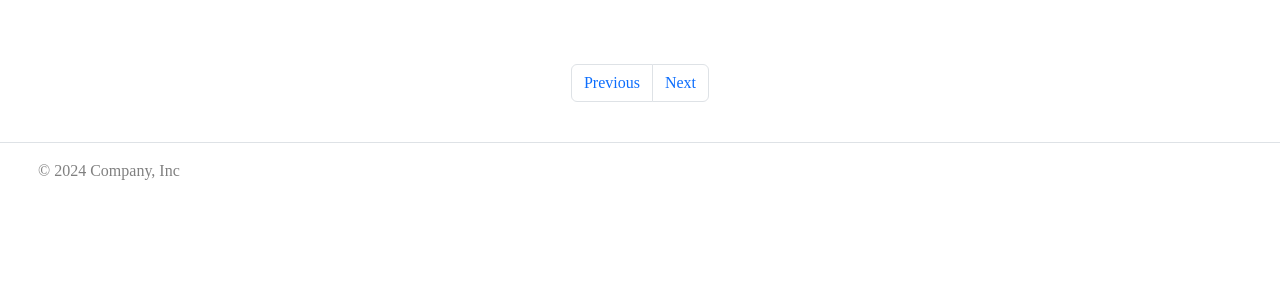
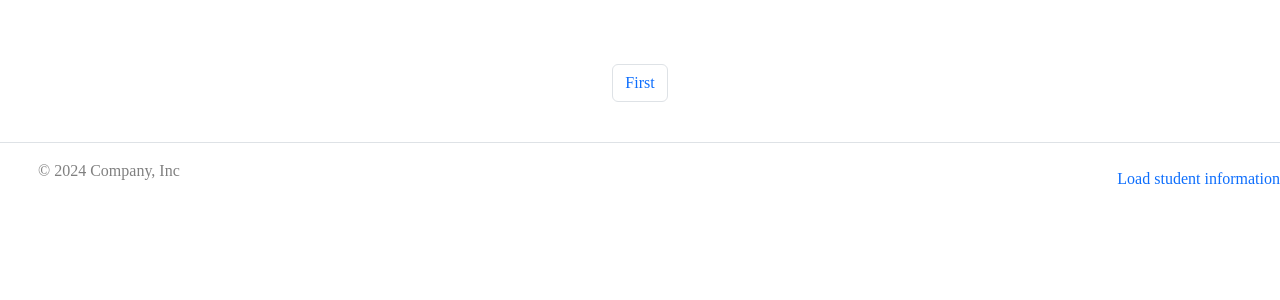
Before and after one commit to samuelsmiesko/symfony_blog, a Symfony app: template templates/blog/index.html.twig in a window 1280 px wide. Shown: the part 147-447 px from the top of the page. Run offline with Twig, Linux system fonts and the light colour scheme; the template is opened without the code that fills it, so the values that code supplies are empty; some libraries are stand-ins or nearby versions; some web fonts are replaced.

Commit message:
ajax start

```diff
--- a/templates/base.html.twig
+++ b/templates/base.html.twig
@@ -19,11 +19,11 @@
     </head>
     <body class="paginationTag bg-white">
 
-    <div class="spinner-wrapper d-flex justify-content-center align-items-center">
+    {# <div class="spinner-wrapper d-flex justify-content-center align-items-center">
         <div class="spinner-border" role="status">
             <span class="visually-hidden">Loading...</span>
         </div>
-    </div>
+    </div> #}
 
     <header class="p-3 ">
         <div class="container p-3">
@@ -104,12 +104,19 @@
         <li class="ms-3"><a class="text-body-secondary" href="#"><svg class="bi" width="24" height="24"><use xlink:href="#facebook"></use></svg></a></li>
         </ul>
 
+        <a id = "loadstudent" href = "#">Load student information</a>
+
+
+        <table class = "table">
+            <tbody id = "student"></tbody>
+        </table>
+
 
     </footer>
 
         <script src="https://cdn.jsdelivr.net/npm/bootstrap@5.3.3/dist/js/bootstrap.bundle.min.js" integrity="sha384-YvpcrYf0tY3lHB60NNkmXc5s9fDVZLESaAA55NDzOxhy9GkcIdslK1eN7N6jIeHz" crossorigin="anonymous"></script>
         <script src="/js/file.js"></script>
-
+        <script    src = "https://code.jquery.com/jquery-2.2.4.min.js"></script>
         <script>
             {# function mySearch() {
                 let x = document.getElementById("fname").value;
@@ -121,17 +128,42 @@
 
             window.addEventListener('load', ()=>{
 
-                //spinnerEl.style.opacity = '0';
-
                 setTimeout(()=>{
 
                     spinnerEl.classList.add('d-none');
                 },0)
             })
 
+            $(document).ready(function(){
+                $("#loadstudent").on("click", function(event){
+                    $.ajax({
+                    url:        '/student/ajax',
+                    type:       'POST',
+                    dataType:   'json',
+                    async:      true,
+
+                    success: function(data, status) {
+                        var e = $('<tr><th>Name</th><th>Address</th></tr>');
+                        $('#student').html('');
+                        $('#student').append(e);
+
+                        for(i = 0; i < data.length; i++) {
+                            student = data[i];
+                            var e = $('<tr><td id = "name"></td><td id = "address"></td></tr>');
+
+                            $('#name', e).html(student['title']);
+                            $('#address', e).html(student['article']);
+                            $('#student').append(e);
+                        }
+                    },
+                    error : function(xhr, textStatus, errorThrown) {
+                        alert('Ajax request failed.');
+                    }
+                    });
+                });
+        });
 
 
-        </script>
         </script>
 
     </body>
--- a/templates/blog/index.html.twig
+++ b/templates/blog/index.html.twig
@@ -63,21 +63,22 @@
     </div>
     <div class="d-flex mt-5 justify-content-center ">
         <ul class="pagination ">
-        <li class="page-item "><a  class="page-link paginationTag bg-white" href="{{ path('blogPick',{page: 1})}}">Previous</a></li>
+        <li class="page-item "><a  class="page-link paginationTag bg-white" href="{{ path('blogPick',{page: 1})}}">First</a></li>
         {% set break = 0 %}
 
         {% for list in lists %}
+            {% set lastElement = loop.length %}
             {% set foo = loop.length / 5 %}
                 {% if break == 0 %}
                     <li class="page-item"><a id="{{loop.index}}" onclick="SetCounter()" class="page-link paginationTag bg-white" href="{{ path('blogPick',{page: loop.index})}}">{{loop.index}}</a></li>
-
                 {% endif %}
-                {% if loop.index > foo %}
-
+                {% if loop.index > foo and break == 0 %}
+                    <li class="page-item"><a  class="page-link paginationTag bg-white" href="{{ path('blogPick',{page: loop.index})}}">Last</a></li>
                     {% set break = 1 %}
                 {% endif %}
         {% endfor %}
-        <li class="page-item"><a  class="page-link paginationTag bg-white" href="{{ path('blogPick',{page:  2})}}">Next</a></li>
+
+
         </ul>
     </div>
 </div>
```
Also changed, not shown: src/Controller/BlogController.php (+28 -6 lines).
